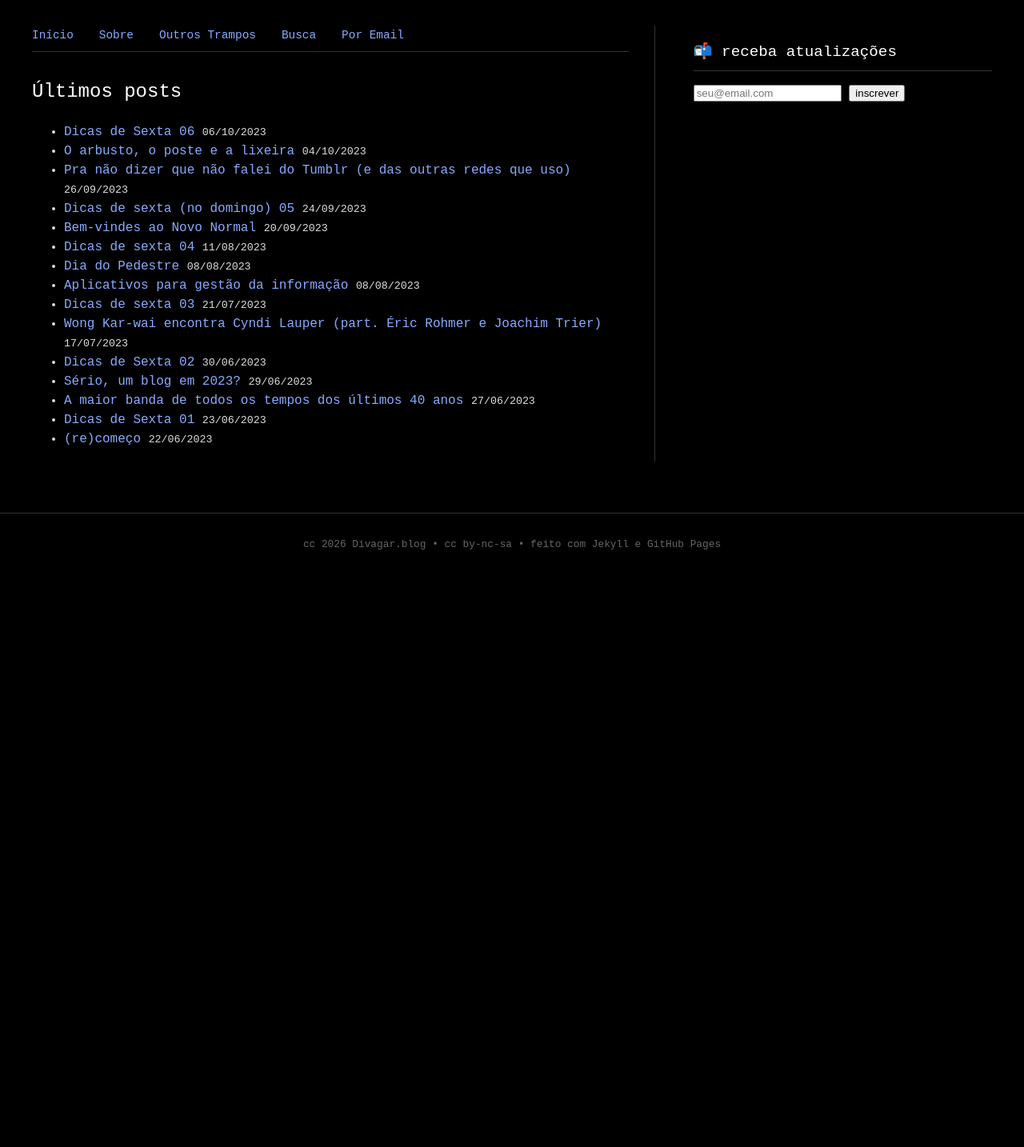
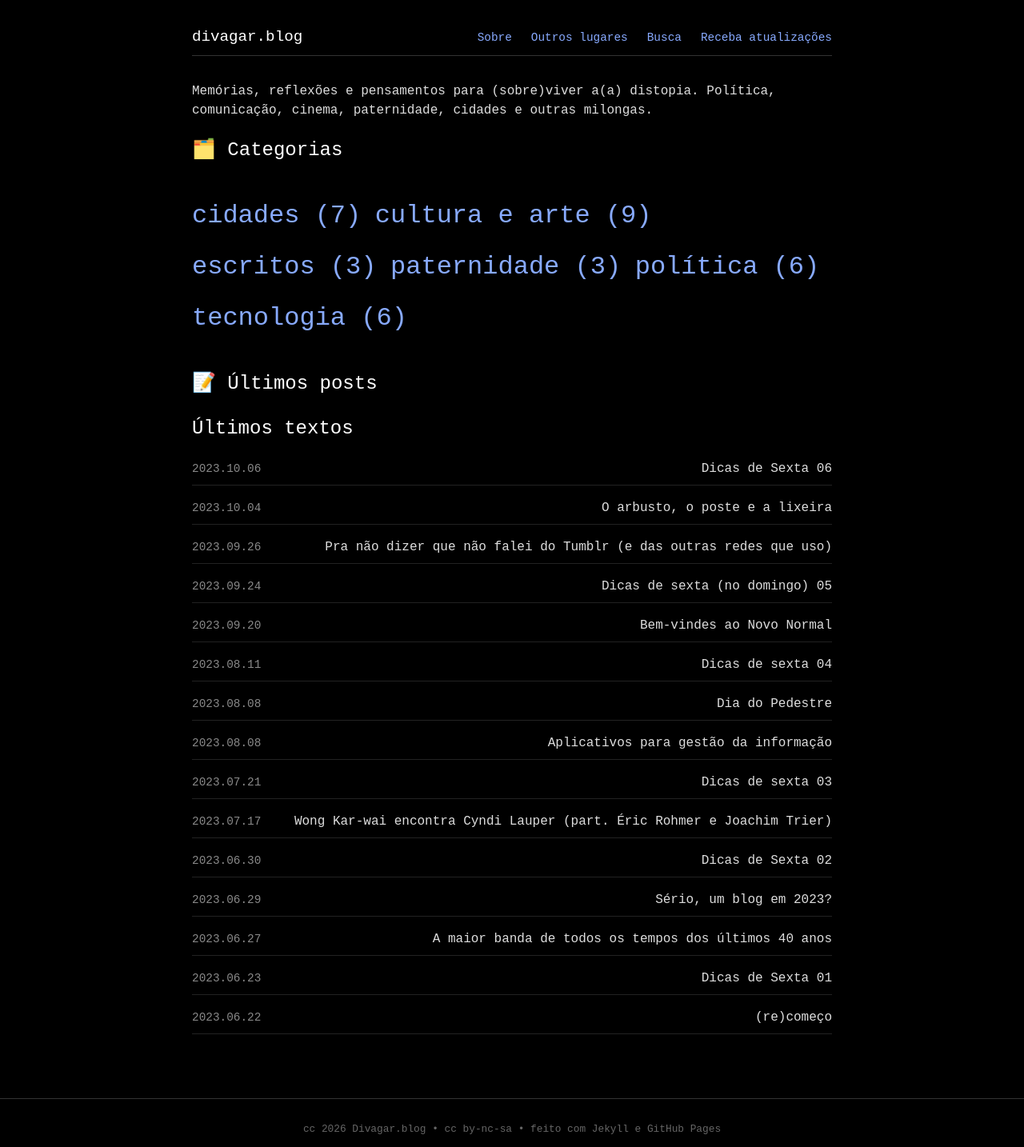
Before and after one commit to benicchio79/benicchio79.github.io, a Jekyll site: the page built from index.md, in a window 1280 px wide. Shown: the whole page at 80% size. Built offline with Jekyll 4.4.1, drawn with Linux system fonts in a browser that asks for light colours; before the commit the page ends 900 px from its top, so only the background shows below that.

Commit message:
Corrige categorias e tags, modifica layout

```diff
--- /dev/null
+++ b/_includes/category-cloud.html
@@ -0,0 +1,21 @@
+{% comment %}
+  Gera uma nuvem de categorias com base nos posts.
+{% endcomment %}
+
+{% assign categories = site.categories | sort %}
+{% if categories.size > 0 %}
+  <div class="tag-cloud">
+    {% for category in categories %}
+      {% assign cat_name = category[0] %}
+      {% assign cat_count = category[1] | size %}
+      {% assign cat_size = cat_count | times: 0.5 | plus: 0.8 %}
+      <a href="{{ '/categorias/' | relative_url }}#{{ cat_name | slugify }}"
+         style="font-size: {{ cat_size | at_least: 0.8 | at_most: 2 }}rem;"
+         class="tag-link">
+        {{ cat_name }} ({{ cat_count }})
+      </a>
+    {% endfor %}
+  </div>
+{% else %}
+  <p>Nenhuma categoria encontrada.</p>
+{% endif %}
--- a/_layouts/default.html
+++ b/_layouts/default.html
@@ -9,15 +9,17 @@
 <body>
   <div class="container">
     <main class="main-content">
-      <!-- HEADER COM SEÇÕES -->
+      <!-- HEADER COM LOGO À ESQUERDA E MENU À DIREITA -->
       <header class="site-header">
+        <div class="site-title">
+          <a href="{{ '/' | relative_url }}">divagar.blog</a>
+        </div>
         <nav class="site-nav">
           <ul>
-            <li><a href="{{ '/' | relative_url }}">Início</a></li>
             <li><a href="{{ '/sobre' | relative_url }}">Sobre</a></li>
-            <li><a href="{{ '/outros-trampos' | relative_url }}">Outros Trampos</a></li>
+            <li><a href="{{ '/outros-lugares' | relative_url }}">Outros lugares</a></li>
             <li><a href="{{ '/busca' | relative_url }}">Busca</a></li>
-            <li><a href="{{ '/por-email' | relative_url }}">Por Email</a></li>
+            <li><a href="{{ '/receba-atualizacoes' | relative_url }}">Receba atualizações</a></li>
           </ul>
         </nav>
       </header>
@@ -25,9 +27,7 @@
       {{ content }}
     </main>
 
-    <aside class="sidebar">
-      {% include sidebar.html %}
-    </aside>
+    <!-- Sidebar removida -->
   </div>
 
   <footer>
--- a/assets/css/style.css
+++ b/assets/css/style.css
@@ -9,19 +9,56 @@
   padding: 0;
 }
 
-/* Header e navegação */
+/* Container principal - agora uma coluna */
+.container {
+  max-width: 800px;
+  margin: 0 auto;
+  padding: 2rem;
+}
+
+/* Sidebar removida */
+.sidebar {
+  display: none;
+}
+
+/* Main content ocupa toda largura */
+.main-content {
+  width: 100%;
+}
+
+/* Header com logo à esquerda e menu à direita */
 .site-header {
-  margin-bottom: 2rem;
+  display: flex;
+  justify-content: space-between;
+  align-items: baseline;
   border-bottom: 1px solid #333;
   padding-bottom: 0.5rem;
+  margin-bottom: 2rem;
+  flex-wrap: wrap;
+}
+
+.site-title {
+  font-size: 1.2rem;
+  font-weight: normal;
+  margin: 0;
+}
+
+.site-title a {
+  color: #ffffff;
+  text-decoration: none;
+  font-family: monospace;
+}
+
+.site-title a:hover {
+  text-decoration: underline;
 }
 
 .site-nav ul {
+  display: flex;
+  gap: 1.5rem;
   list-style: none;
+  margin: 0;
   padding: 0;
-  margin: 0;
-  display: flex;
-  gap: 2rem;
 }
 
 .site-nav li {
@@ -40,25 +77,17 @@
   color: #ffffff;
 }
 
-/* Container principal (duas colunas) */
-.container {
-  max-width: 1200px;
-  margin: 0 auto;
-  padding: 2rem;
-  display: grid;
-  grid-template-columns: 2fr 1fr;
-  gap: 2rem;
-}
+/* Responsivo: empilha em telas pequenas */
+@media (max-width: 600px) {
+  .site-header {
+    flex-direction: column;
+    gap: 0.5rem;
+  }
 
-/* Coluna principal */
-.main-content {
-  border-right: 1px solid #333;
-  padding-right: 2rem;
-}
-
-/* Barra lateral */
-.sidebar {
-  padding-left: 1rem;
+  .site-nav ul {
+    flex-wrap: wrap;
+    gap: 1rem;
+  }
 }
 
 /* Posts */
@@ -110,6 +139,24 @@
 a:hover {
   text-decoration: underline;
 }
+
+/* Nuvem de tags e categorias */
+.tag-cloud {
+  margin: 2rem 0;
+  line-height: 2;
+}
+
+.tag-link {
+  display: inline-block;
+  margin-right: 0.5rem;
+  color: #88aaff;
+  text-decoration: none;
+}
+
+.tag-link:hover {
+  text-decoration: underline;
+}
+
 /* Busca */
 .search-container {
   margin: 2rem 0;
@@ -149,27 +196,6 @@
   text-decoration: underline;
 }
 
-/* Sidebar widgets */
-.widget {
-  margin-bottom: 2rem;
-}
-
-.widget h3 {
-  font-size: 1.2rem;
-  border-bottom: 1px solid #333;
-  padding-bottom: 0.5rem;
-  margin-bottom: 1rem;
-}
-
-.widget ul {
-  list-style: none;
-  padding-left: 0;
-}
-
-.widget li {
-  margin-bottom: 0.5rem;
-}
-
 /* Rodapé */
 footer {
   text-align: center;
--- a/index.md
+++ b/index.md
@@ -1,11 +1,17 @@
 ---
-layout: home
+layout: default
 title: Divagar
 ---
 Memórias, reflexões e pensamentos para (sobre)viver a(a) distopia. Política, comunicação, cinema, paternidade, cidades e outras milongas.
 
 
-<h2>Últimos posts</h2>
+## 🗂️ Categorias
+
+{% include category-cloud.html %}
+
+## 📝 Últimos posts
+
+<h2>Últimos textos</h2>
 <ul class="post-list">
   {% for post in site.posts %}
     <li>
```
Also changed, not shown: _includes/tag-cloud.html (added, +21 -0 lines), _layouts/category.html (added, +13 -0 lines), _layouts/tag.html (added, +13 -0 lines), busca.md (+21 -3 lines), categorias.md (added, +31 -0 lines), debug.md (added, +16 -0 lines), outros-lugares.md (renamed from outros-trampos.md, +2 -2 lines), receba-atualizacoes.md (renamed from por-email.md, +2 -2 lines), tags.md (added, +31 -0 lines).
